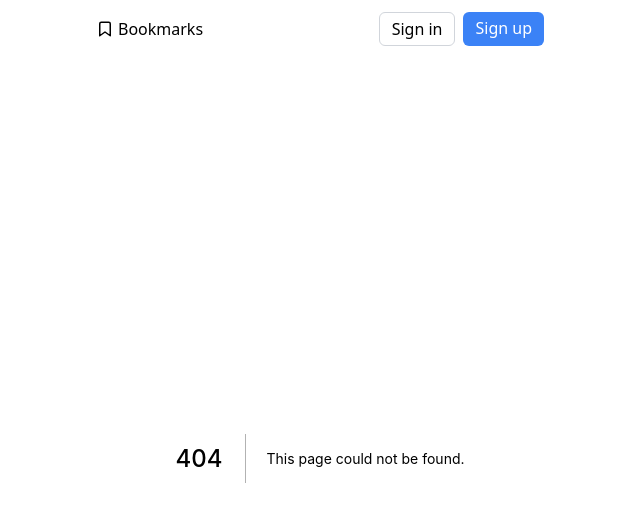
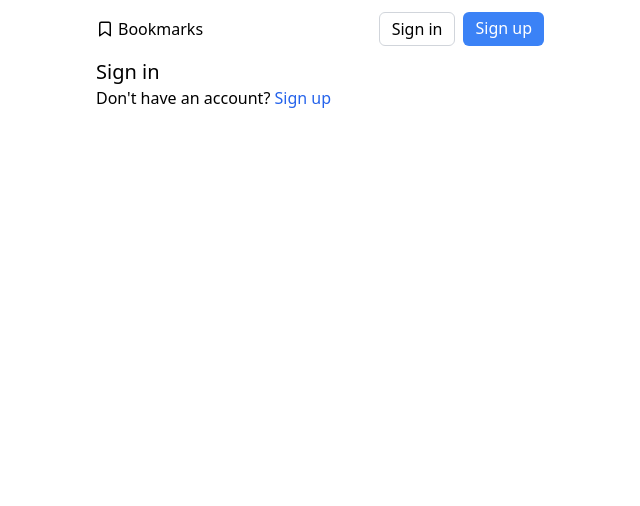
Before and after one commit to tomek-ch/bookmarks, a Next.js app: page /log-in in a window 1280 px wide. Before the commit this address had no page. Shown: the top 506 px of the page, without its empty margins (320-960 px from the left). Built offline with nearby package versions, Linux system fonts and the light colour scheme.

Commit message:
Add auth pages

```diff
--- /dev/null
+++ b/components/InlineLink.tsx
@@ -0,0 +1,17 @@
+import Link from "next/link";
+import { ReactNode } from "react";
+
+interface InlineLinkProps {
+  children: ReactNode;
+  to: string;
+}
+
+export const InlineLink = ({ to, children }: InlineLinkProps) => {
+  return (
+    <Link href={to}>
+      <a className="text-blue-600 hover:text-blue-700 transition-all">
+        {children}
+      </a>
+    </Link>
+  );
+};
--- a/components/UserNav.tsx
+++ b/components/UserNav.tsx
@@ -17,7 +17,7 @@ export const UserNav = () => {
 
   return (
     <nav className="flex gap-2">
-      <Button to="/login">Sign in</Button>
+      <Button to="/log-in">Sign in</Button>
       <Button to="/register" variant="primary">
         Sign up
       </Button>
--- /dev/null
+++ b/pages/log-in.tsx
@@ -0,0 +1,14 @@
+import { InlineLink } from "../components/InlineLink";
+
+const LogIn = () => {
+  return (
+    <>
+      <h1 className="text-xl">Sign in</h1>
+      <div>
+        Don't have an account? <InlineLink to="/register">Sign up</InlineLink>
+      </div>
+    </>
+  );
+};
+
+export default LogIn;
--- /dev/null
+++ b/pages/register.tsx
@@ -0,0 +1,14 @@
+import { InlineLink } from "../components/InlineLink";
+
+const Register = () => {
+  return (
+    <>
+      <h1 className="text-xl">Sign up</h1>
+      <div>
+        Already have an account? <InlineLink to="/log-in">Sign in</InlineLink>
+      </div>
+    </>
+  );
+};
+
+export default Register;
```
